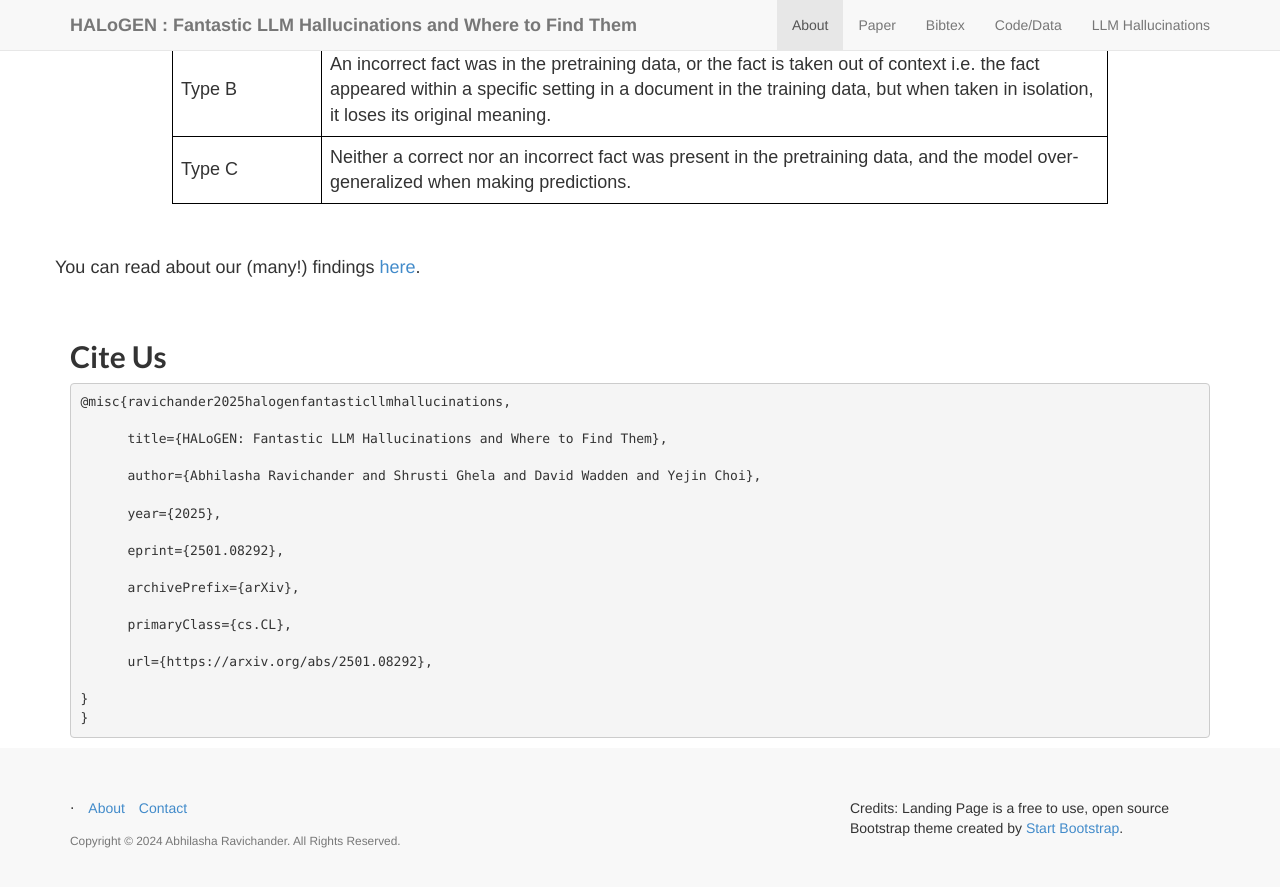
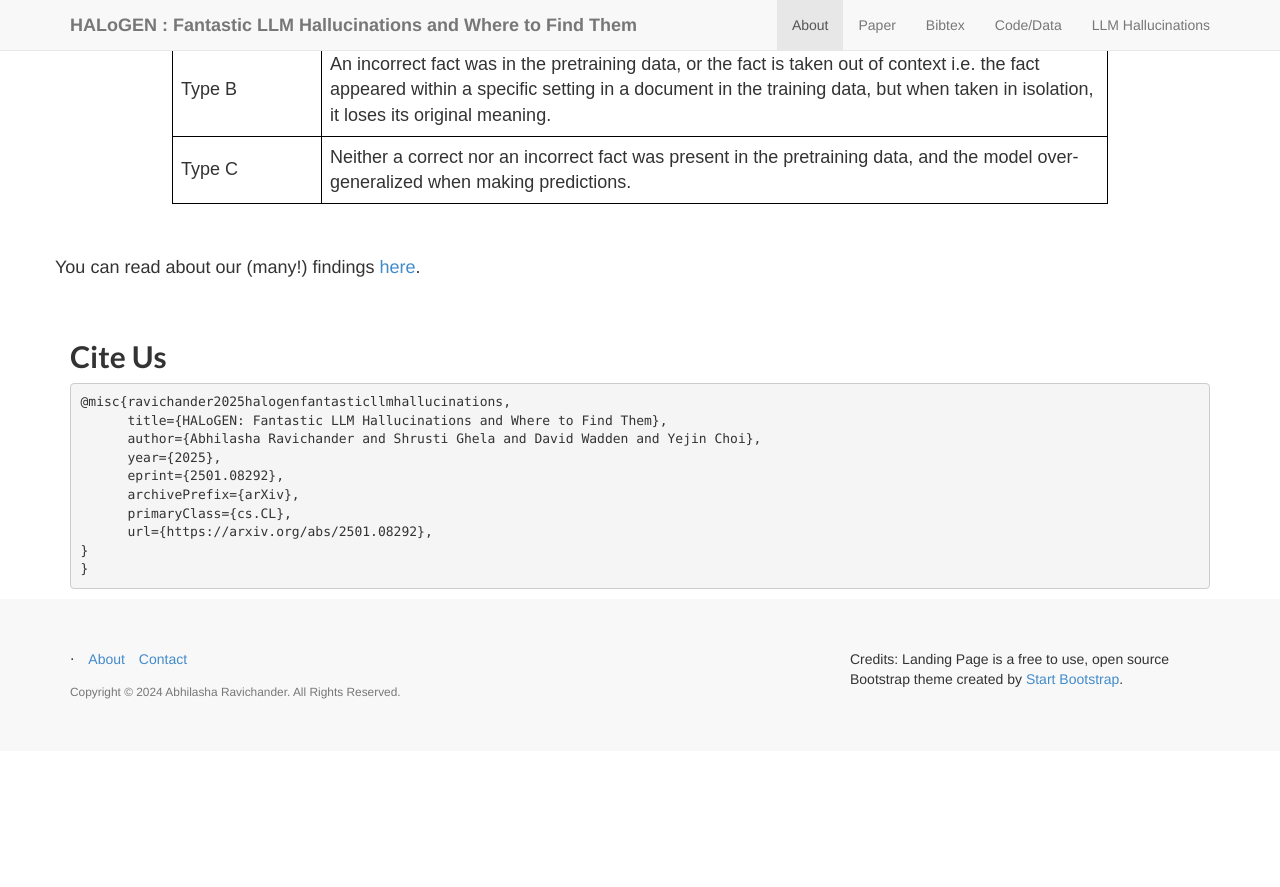
Before and after one commit to halogen-hallucinations/halogen-hallucinations.github.io, a Jekyll site: the page built from index.md, in a window 1280 px wide and 900 px high, scrolled down 1761 px. Shown: the top 887 px of the window. Built offline with Jekyll 4.4.1, drawn with Linux system fonts in a browser that asks for light colours; our own code applies the rules of GitHub Pages for plain Markdown files; after the commit the page ends 2512 px from its top, so only the background shows below that.

Commit message:
Update page_content.html

```diff
--- a/_includes/page_content.html
+++ b/_includes/page_content.html
@@ -5,14 +5,14 @@
 
     <!-- Box styling for the BibTeX -->
     <div class="bibtex-box">
-      <pre><code id="bibtexCode">@misc{ravichander2025halogenfantasticllmhallucinations,</br>
-      title={HALoGEN: Fantastic LLM Hallucinations and Where to Find Them}, </br>
-      author={Abhilasha Ravichander and Shrusti Ghela and David Wadden and Yejin Choi},</br>
-      year={2025},</br>
-      eprint={2501.08292},</br>
-      archivePrefix={arXiv},</br>
-      primaryClass={cs.CL},</br>
-      url={https://arxiv.org/abs/2501.08292}, </br>
+      <pre><code id="bibtexCode">@misc{ravichander2025halogenfantasticllmhallucinations,
+      title={HALoGEN: Fantastic LLM Hallucinations and Where to Find Them},
+      author={Abhilasha Ravichander and Shrusti Ghela and David Wadden and Yejin Choi},
+      year={2025},
+      eprint={2501.08292},
+      archivePrefix={arXiv},
+      primaryClass={cs.CL},
+      url={https://arxiv.org/abs/2501.08292},
 }
 }</code></pre>
     </div>
```
